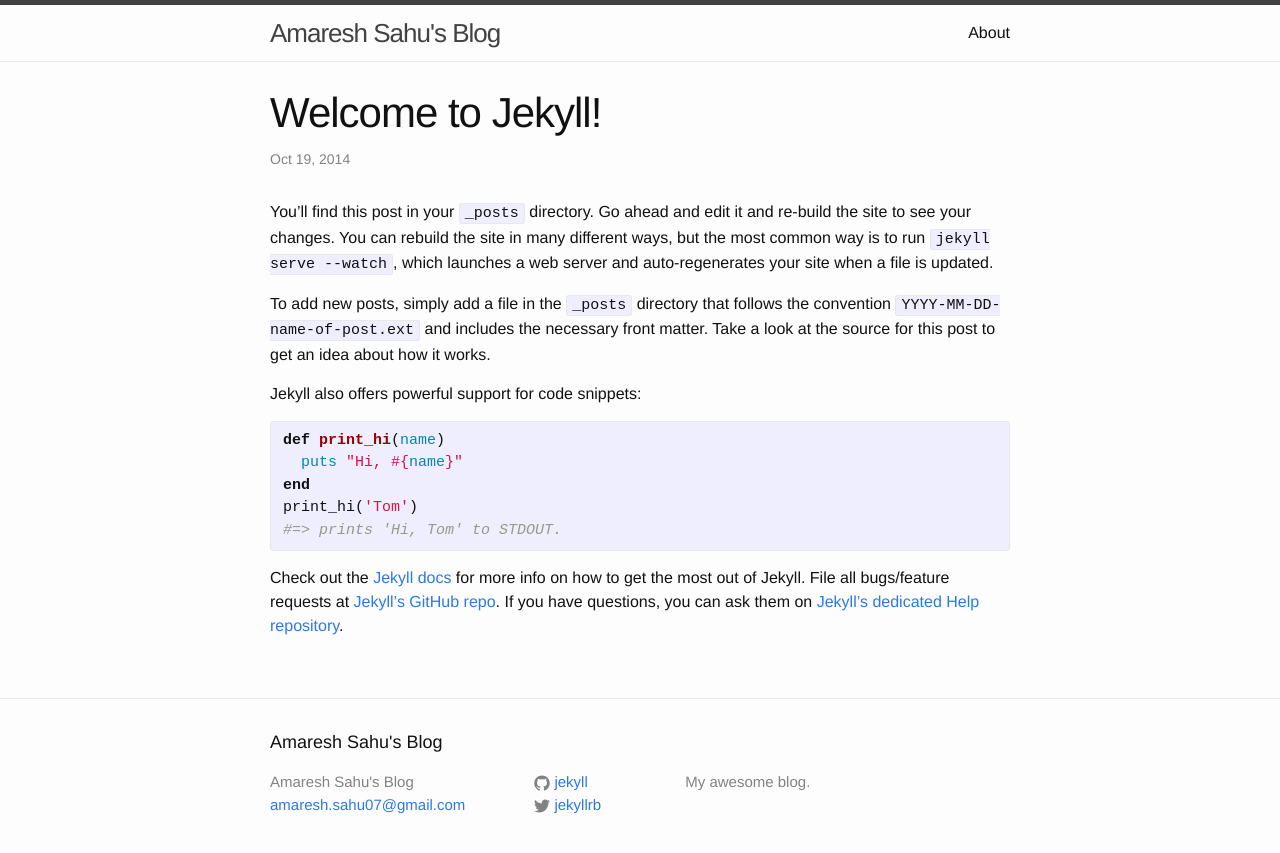
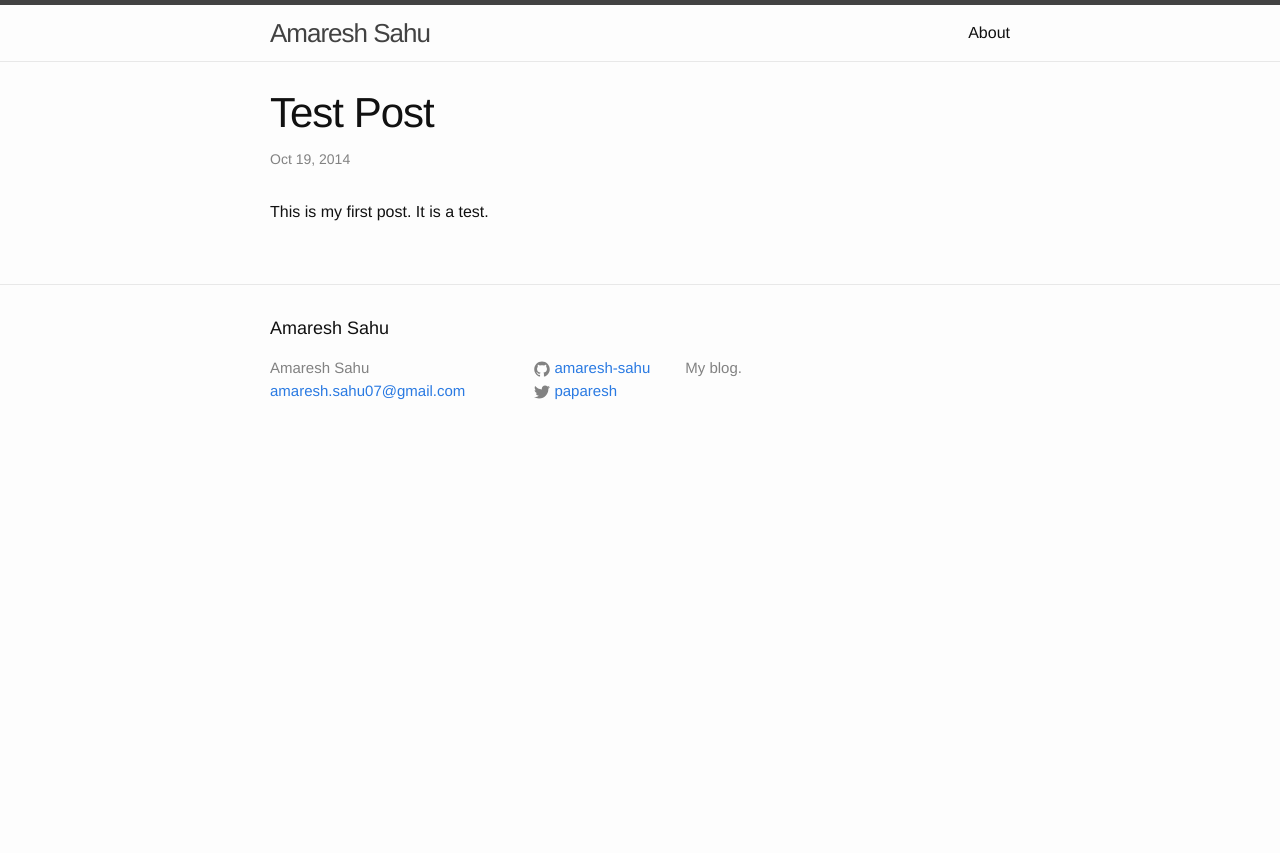
Before and after one commit to amaresh-sahu/amaresh-sahu.github.io, a Jekyll site: the page built from _posts/2014-10-19-first-post.markdown, in a window 1280 px wide. Shown: the top 853 px of the page. Built offline with Jekyll 4.4.1, drawn with Linux system fonts in a browser that asks for light colours.

Commit message:
Started using Jekyll

```diff
--- a/_config.yml
+++ b/_config.yml
@@ -1,12 +1,12 @@
 # Site settings
-title: Amaresh Sahu's Blog
+title: Amaresh Sahu
 email: amaresh.sahu07@gmail.com
 description: > # this means to ignore newlines until "baseurl:"
-  My awesome blog.
+  My blog.
 baseurl: "" # the subpath of your site, e.g. /blog/
 url: "http://yourdomain.com" # the base hostname & protocol for your site
-twitter_username: jekyllrb
-github_username:  jekyll
+twitter_username: paparesh
+github_username:  amaresh-sahu
 
 # Build settings
 markdown: kramdown
--- a/_posts/2014-10-19-welcome-to-jekyll.markdown
+++ b/_posts/2014-10-19-first-post.markdown
@@ -1,10 +1,13 @@
 ---
 layout: post
-title:  "Welcome to Jekyll!"
-date:   2014-10-19 14:58:28
-categories: jekyll update
+title:  "Test Post"
+date:   2014-10-19 17:01:28
+categories: test
 ---
-You’ll find this post in your `_posts` directory. Go ahead and edit it and re-build the site to see your changes. You can rebuild the site in many different ways, but the most common way is to run `jekyll serve --watch`, which launches a web server and auto-regenerates your site when a file is updated.
+
+This is my first post. It is a test.
+
+<!---You’ll find this post in your `_posts` directory. Go ahead and edit it and re-build the site to see your changes. You can rebuild the site in many different ways, but the most common way is to run `jekyll serve (dash)(dash)watch`, which launches a web server and auto-regenerates your site when a file is updated.
 
 To add new posts, simply add a file in the `_posts` directory that follows the convention `YYYY-MM-DD-name-of-post.ext` and includes the necessary front matter. Take a look at the source for this post to get an idea about how it works.
 
@@ -23,3 +26,4 @@
 [jekyll]:      http://jekyllrb.com
 [jekyll-gh]:   https://github.com/jekyll/jekyll
 [jekyll-help]: https://github.com/jekyll/jekyll-help
+-->
--- a/about.md
+++ b/about.md
@@ -4,8 +4,17 @@
 permalink: /about/
 ---
 
+Welcome to my blog! I was born and raised in Maryland, and grew up spending most of my time on either school or table tennis. I actually got pretty good at the latter, representing the U.S. as part of the 15 & Under team in 2006 and winning national titles at both the U.S. National Championships and the Junior Olympic Games. I stopped training seriously when I matriculated at Princeton University in 2009, although I competed for our team all four years there.
+
+I kept busy at Princeton mostly by studying chemical engineering and physics. I initially thought that I would start at a PhD program right after college, so I spent my first two summers of college doing research - the first at the [University of Maryland](http://appelbaumlab.umd.edu/), and the second at [Lawrence Berkeley National Laboratories](https://commons.lbl.gov/display/neatongroup/Home). I then decided to try my hand at a completely new set of problems, and worked as an Assistant Trader at the [Susquehanna International Group](http://www.sig.com/quantitative-trading/) my first year out of college. I ended up really missing the scientific method and approach to problem solving, and wanted to work in a more high-impact industry. I'm now interested in learning as much as I can about technology. I recently moved to San Francisco, and currently am working as a QA Engineer at [Redfin](https://www.redfin.com/). I am also working on a couple data science projects at [BeatDeck](http://www.beatdeck.com/) .
+
+Other interests include watching tennis (mostly Nadal), reading Harry Potter, and cooking.
+
+
+<!---
 This is the base Jekyll theme. You can find out more info about customizing your Jekyll theme, as well as basic Jekyll usage documentation at [jekyllrb.com](http://jekyllrb.com/)
 
 You can find the source code for the Jekyll new theme at: [github.com/jglovier/jekyll-new](https://github.com/jglovier/jekyll-new)
 
 You can find the source code for Jekyll at [github.com/jekyll/jekyll](https://github.com/jekyll/jekyll)
+-->
```
